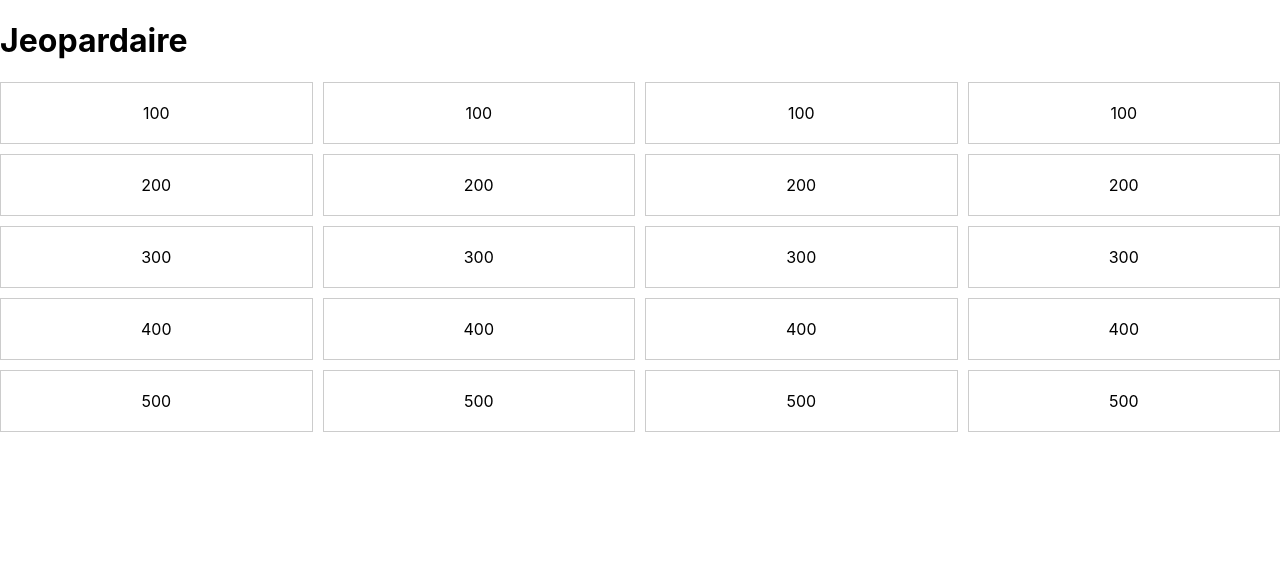
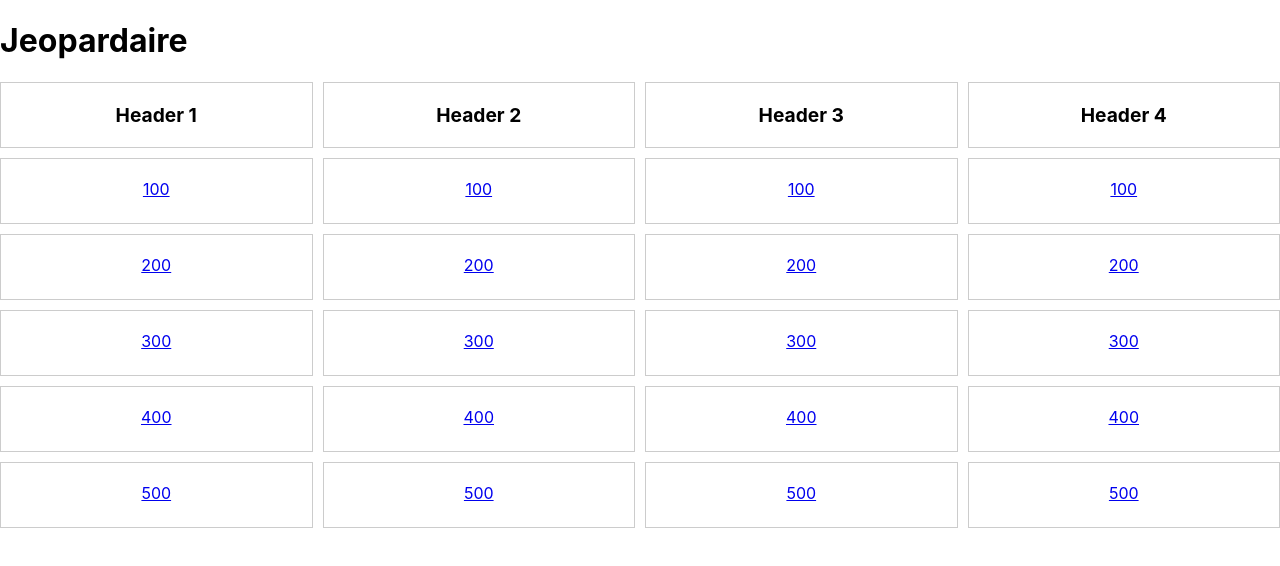
Before and after one commit to skwon19/jeopardaire, a React (Create React App) app: page / in a window 1280 px wide. Shown: the top 566 px of the page. Built offline with nearby package versions, Linux system fonts and the light colour scheme.

Commit message:
Grid with headers and buttons

```diff
--- a/src/App.js
+++ b/src/App.js
@@ -1,4 +1,3 @@
-import logo from './logo.svg';
 import './App.css';
 import GridComponent from './GridComponent';
 import React from "react";
@@ -16,26 +15,15 @@ const PageView = () => {
 
 function App() {
   return (
-    // <div className="App">
-    //   <header className="App-header">
-    //     <img src={logo} className="App-logo" alt="logo" />
-    //     <p>
-    //       Edit <code>src/App.js</code> and save to reload.
-    //     </p>
-    //     <a
-    //       className="App-link"
-    //       href="https://reactjs.org"
-    //       target="_blank"
-    //       rel="noopener noreferrer"
-    //     >
-    //       Learn React
-    //     </a>
-    //   </header>
-    // </div>
-    <div>
-      <h1>Jeopardaire</h1>
-      <GridComponent rows={5} columns={4} />
-    </div>
+    <Router>
+      <div>
+        <h1>Jeopardaire</h1>
+        <Routes>
+          <Route path="/" element={<GridComponent rows={6} columns={4} />} />
+          <Route path="/page/:row/:col" element={<PageView />} />
+        </Routes>
+      </div>
+    </Router>
   );
 }
 
--- a/src/GridComponent.css
+++ b/src/GridComponent.css
@@ -10,3 +10,12 @@
     padding: 20px;
     text-align: center;
 }
+
+.header {
+    font-weight: bold;
+    font-size: 1.2em;
+}
+
+.button:hover {
+    background-color: #0056b3;
+}
--- a/src/GridComponent.js
+++ b/src/GridComponent.js
@@ -1,19 +1,33 @@
 import React from 'react';
 import './GridComponent.css';
+import { Link } from 'react-router-dom';
 
 const GridComponent = ({ rows, columns }) => {
-    const totalCells = rows * columns;
-    const cells = Array.from({ length: totalCells }, (_, i) => i);
-
     return (
         <div
             className="grid-container"
-            style={{ '--rows': rows, '--columns': columns }}
+            style={{"--rows": rows, "--columns": columns }}
         >
-            {cells.map((cell) => (
-                <div key={cell} className="grid-item">
-                    {(Math.floor((cell) / columns) + 1) * 100 /* Point value */}
-                </div>
+            {Array.from( { length: rows }).map((_, rowIndex) => (
+                <React.Fragment key={rowIndex}>
+                    {Array.from({ length: columns }).map((_, colIndex) => (
+                        <div
+                            key={`${rowIndex}-${colIndex}`}
+                            className="grid-item"
+                        >
+                            {rowIndex === 0 ? (
+                                <span className="header">Header {colIndex + 1}</span>
+                            ) : (
+                                <Link
+                                    to={`/page/${rowIndex}/${colIndex}`}
+                                    className="button"
+                                >
+                                    {rowIndex * 100}
+                                </Link>
+                            )}
+                        </div>
+                    ))}
+                </React.Fragment>
             ))}
         </div>
     );
```
Also changed, not shown: src/logo.svg (deleted), 1 other file (tests, documents, lock files or other folders).
